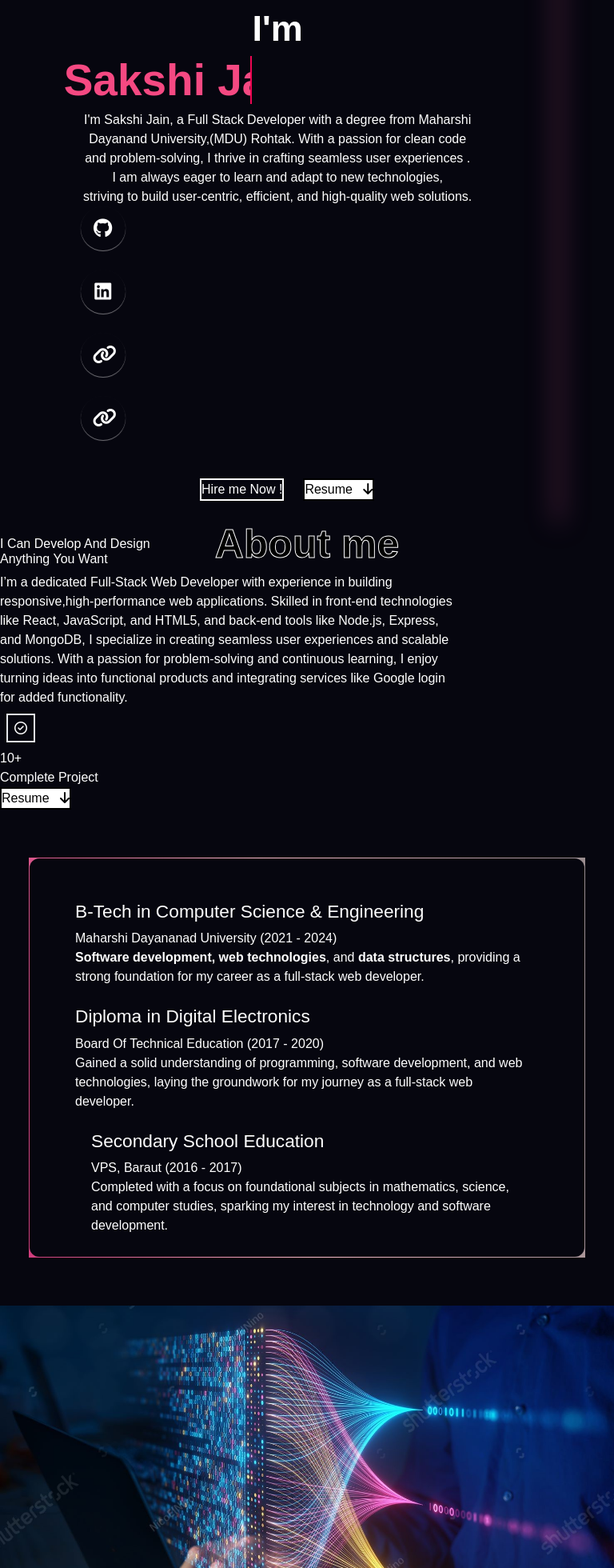
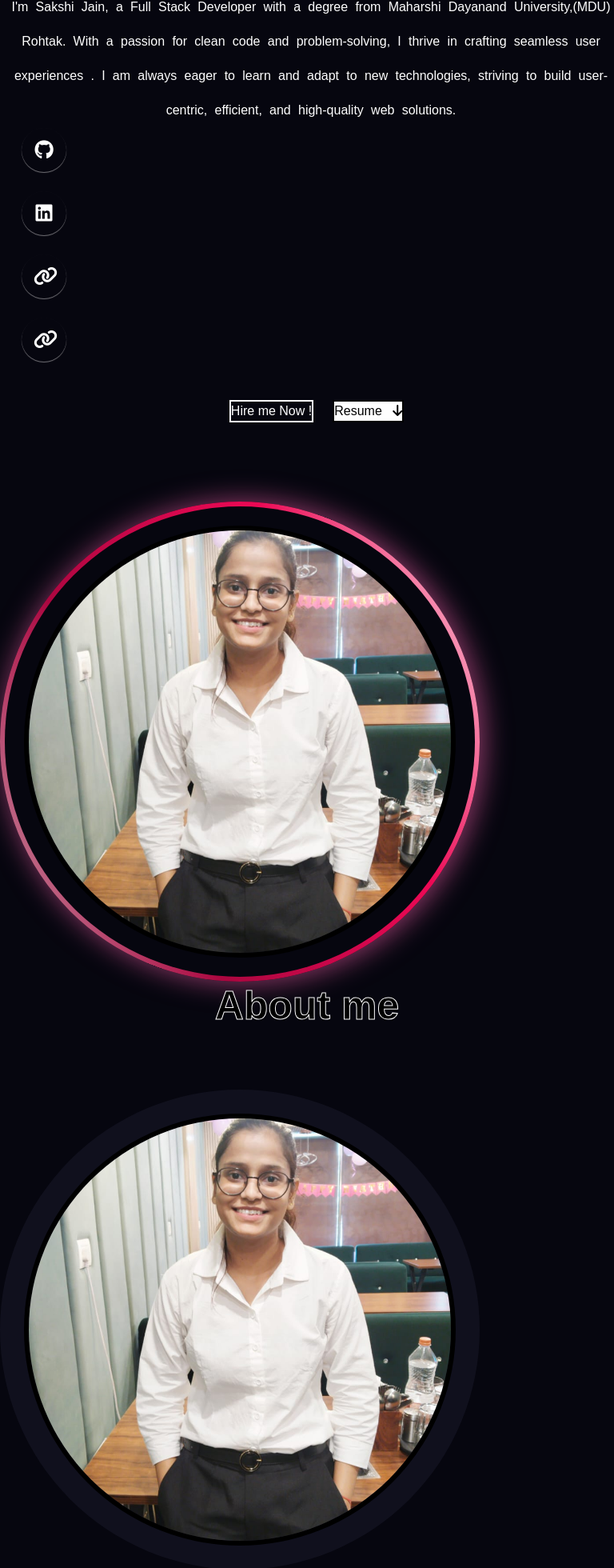
Before and after one commit to sakshixjain/port-website-, a React (Vite) app: page / in a window 768 px wide. Shown: the part 228-2188 px from the top of the page at 80% size. Built offline with nearby package versions, Linux system fonts and the light colour scheme.

Commit message:
Update responsive.css

```diff
--- a/src/responsive.css
+++ b/src/responsive.css
@@ -51,15 +51,27 @@
 }
 
 @media (min-width: 601px) and (max-width: 1024px) {
+    header{
+        width: 100%;
+    }
     nav {
         flex-direction: row;
         padding: 15px;
         font-size: 20px;
       }
-
       nav a {
+        display: none;
         margin: 15px;
         font-size: 17px;
+      }
+       p .ham{
+        text-align: center;
+        justify-content: center;
+        margin-right: 0;
+      }
+      .world{
+        margin-bottom: 0;
+
       }
       .contact-response{
         align-items: center;
@@ -67,23 +79,79 @@
         display: inline;
         margin: 15px;
     }
-    /* nav{
-        width: 800px;
+    .wrapper{
+        display:inline;
+        text-align: center;
     }
-    nav a {
-        display: none;
-
+    .aboutkiimg{
+        display: inline;
+    }
+    .aboutimg{
+        margin-left: -0px;
+        width: 640px;
     }
     .award-response{
         display: inline;
     }
-    .ham{
-        margin-left: 30px;
-        display: block;
-        text-align: end;
-        justify-content: end;
-        align-items: end;
+    .dynastat{
+        display: inline;
     }
+    .text-respo{
+        br{
+            display: none;
+        }
+        word-spacing: 0.3rem;
+        line-height: 2.7rem;
+        text-wrap:wrap;
+        margin-left: 10px;
+        align-items: center;
+        justify-content: center;
+    }
+    .imgbox{
+        margin-top: 75px;
+        width: 600px;
+        height: 600px;
+        justify-content: center;
+        align-items: center;
+    }
+    .imgbox1{
+        margin-top: 75px;
+        width: 600px;
+        height: 600px;
+        justify-content: center;
+        align-items: center;
+        margin-bottom: 40px;
+    }
+    .about2{
+        margin-left: 20px;
+    }
+    .resume-education{
+        height: 100%;
+    }
+    .card-response{
+        flex-wrap: wrap-reverse;
+    }
+    .card{
+        margin: 7px;
+    }
+    .contact-response{
+        align-items: center;
+        justify-content: center;
+        display: inline;
+        margin: 15px;
+    }
+    .response1{
+       margin-left: 15px;
+       margin-right: 15px;
+    padding-bottom: 40px;
+        margin-bottom: 55px;
+        }
+        .response2{
+            margin-left: 15px;
+            margin-right: 15px;
+        }
+    /*
+
     .icon-anima{
         margin-left: 10px;
         margin-top: 25px;
@@ -94,16 +162,11 @@
         margin-left: 20px;
         align-items: center;
     }
-    .wrapper{
-        display:inline;
-        text-align: center;
-    }
 
     .dynamic-txt{
        margin-left: 190px;
         text-align: center;
         justify-content: center;
-
     }
     .text-respo{
 
@@ -112,25 +175,6 @@
         align-items: center;
         justify-content: center;
     }
-    .resume-education{
-        height: 100%;
-    }
-    .card-response{
-        flex-wrap: wrap-reverse;
-    }
-    .card{
-        margin: 7px;
-
-    }
-
-    .imgbox{
-        margin-top: 65px;
-        margin-left: 190px;
-
-        justify-content: center;
-
-    }
-
     .response1{
     margin-top: 15px;
     margin-bottom: 45px;
@@ -152,6 +196,7 @@
       padding: 5px;
     }
     nav p{
+
         display: flex;
         text-align: center;
         justify-content: center;
@@ -165,6 +210,9 @@
     .dynastat{
         display: inline;
     }
+    .dynamic-txt li{
+        font-size: 45px;
+    }
     .text-respo{
         br{
             display: none;
@@ -177,6 +225,7 @@
         justify-content: center;
     }
     .imgbox{
+        margin-left: 0;
         margin-top: 75px;
         width: 410px;
         height: 410px;
@@ -185,7 +234,7 @@
     }
     .imgbox1{
         margin-top: 75px;
-
+       margin-left: 0;
         width: 410px;
         height: 410px;
         justify-content: center;
@@ -193,6 +242,7 @@
         margin-bottom: 40px;
     }
     .wrapper{
+        margin-left: 10px;
         display:inline;
         text-align: center;
     }
@@ -210,7 +260,9 @@
         align-items: center;
         justify-content: center;
      }
-
+ .about2{
+    margin-left: 10px;
+ }
      .award-response{
         display: inline;
     }
@@ -403,15 +455,3 @@
         justify-content: space-around;
       } */
 }
-
-  /* Laptops and Larger Screens */
-  @media (min-width: 1025px) {
-
-
-    .custom-ic,
-    .custom-i {
-      width: 55px;
-      height: 55px;
-      font-size: 22px;
-    }
-  }
```
